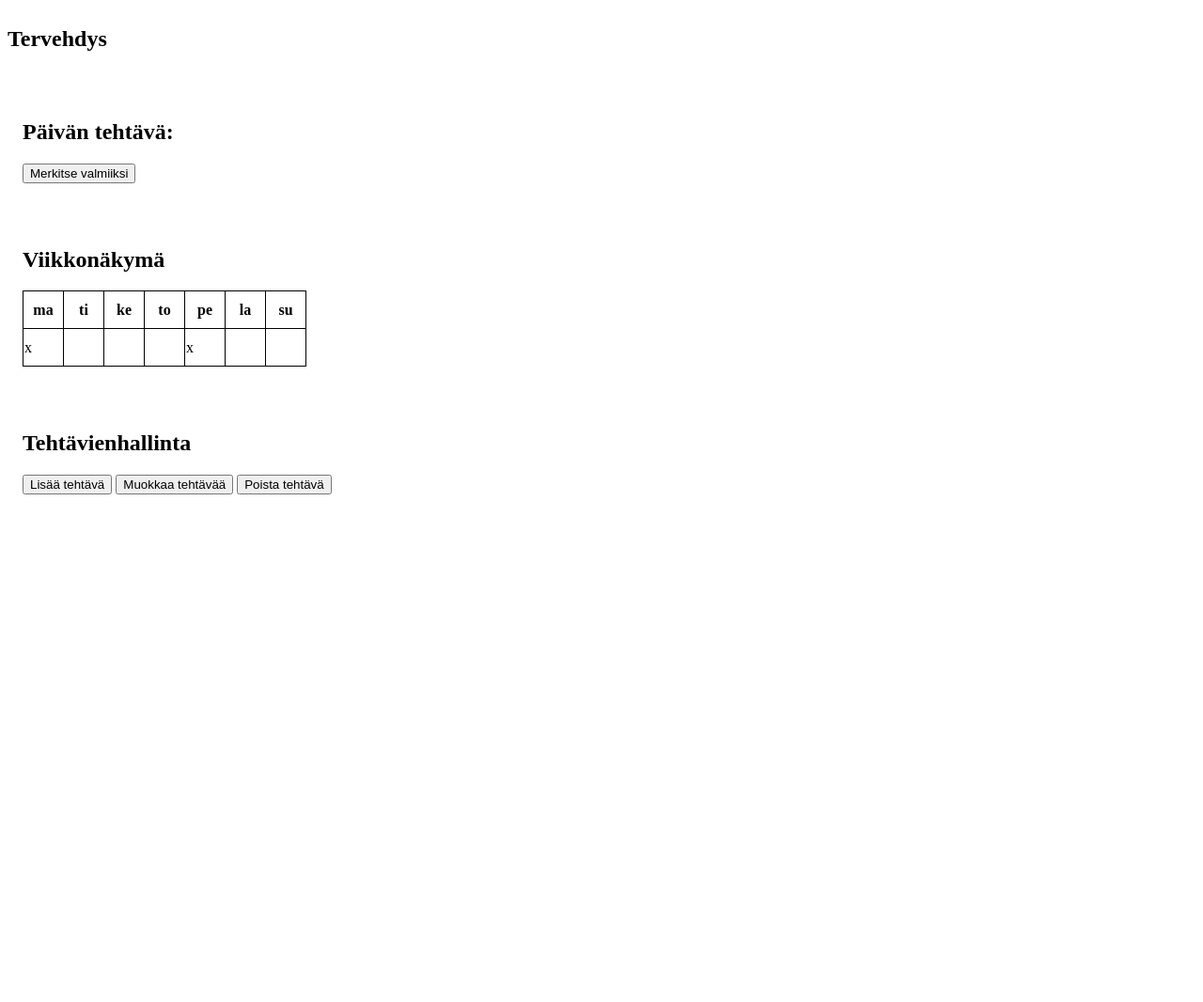
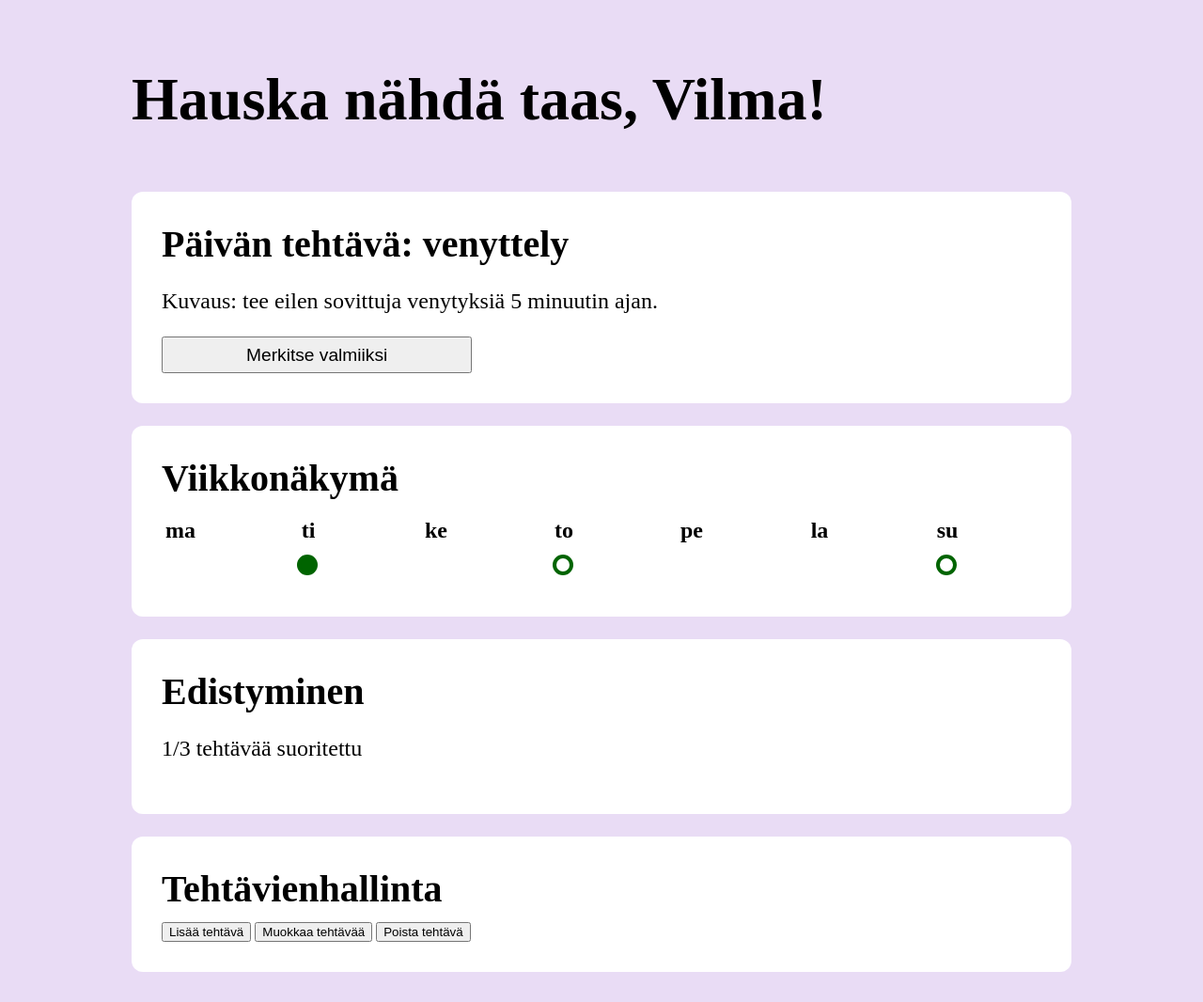
Before and after one commit to vilburger/TherapyApp, a PHP site: page / in a window 1280 px wide. Shown: the whole page at 94% size. Before the commit the page ends 526 px from the top, so only its background shows below. Run offline with PHP 8.4, Linux system fonts and the light colour scheme; lists and menus that the app fills with data are empty.

Commit message:
HTML jatkuu
- ulkonäön parantelua photari suunnitelmien avulla
- testausta mobiilikoossa

```diff
--- a/css/style.css
+++ b/css/style.css
@@ -1,13 +1,20 @@
 table,
 th,
 td {
-    border: 1px solid black;
+    border-style: none;
     border-collapse: collapse;
 }
 
 th,
 td {
     width: 40px;
+    font-size: 1.5rem;
+    padding: 0rem 3rem;
+}
+
+th:first-child,
+td:first-child {
+    padding-left: 0rem;
 }
 
 /* mikä on oikea tapa asettaa koko siten, että se tulee järkevästi? sotkeeko pixelinä annetut arvot? */
@@ -15,15 +22,74 @@ tr {
     height: 40px;
 }
 
-/* mikä on rem?*/
+body {
+    background-color: #e9dcf5;
+}
+
 .dashboard {
     display: flex;
     flex-direction: column;
-    gap: 1rem;
+    gap: 0.5rem;
+    max-width: 1000px;
+    margin: 0 auto;
+    padding: 0.5rem;
 }
 
-/* näihin ois kiva jotkut reunat/taustat */
 .card {
-    padding: 1rem;
+    padding: 2rem;
     border-radius: 12px;
+    background-color: white;
+    margin-bottom: 1rem;
 }
+
+h1 {
+    font-size: 4rem;
+    margin-top: 5;
+    margin-bottom: 5;
+}
+
+h2 {
+    font-size: 2.5rem;
+    margin-top: 0;
+    margin-bottom: 0.75rem;
+}
+
+p {
+    font-size: 1.5rem;
+}
+
+@media (max-width: 768px) {
+    h1 {
+        font-size: 2.5rem;
+    }
+
+    h2 {
+        font-size: 1.3rem;
+    }
+
+    p {
+        font-size: 0.9rem;
+    }
+
+    .card {
+        padding: 1rem;
+    }
+}
+
+#done {
+    font-size: 1.2rem;
+    padding: 0.4rem 5.5rem;
+}
+
+.dot {
+    width: 14px;
+    height: 14px;
+    border-radius: 50%;
+    border: 4px solid darkgreen;
+    display: inline-block;
+    margin-left: 0.5rem;
+}
+
+.done {
+    background-color: darkgreen;
+}
--- a/index.php
+++ b/index.php
@@ -3,24 +3,25 @@
 
 <head>
     <title>Terapiasovellus</title>
+    <meta name="viewport" content="width=device-width, initial-scale=1.0">
     <link rel="stylesheet" href="css/style.css">
 </head>
 
 <body>
     <main class="dashboard">
         <section class="welcome">
-            <h1>Tervehdys</h1>
+            <h1>Hauska nähdä taas, Vilma!</h1>
         </section>
 
         <section class="daily card">
-            <h2>Päivän tehtävä:</h2>
-            <p></p>
-            <button title="Paina merkitäksesi tehtävän suoritetuksi">Merkitse valmiiksi</button>
+            <h2>Päivän tehtävä: venyttely</h2>
+            <p>Kuvaus: tee eilen sovittuja venytyksiä 5 minuutin ajan.</p>
+            <button id="done" title="Paina merkitäksesi tehtävän suoritetuksi">Merkitse valmiiksi</button>
         </section>
 
         <section class="weekly card">
             <h2>Viikkonäkymä</h2>
-            <table>
+            <table class="week-table">
                 <tr>
                     <th>ma</th>
                     <th>ti</th>
@@ -31,15 +32,20 @@
                     <th>su</th>
                 </tr>
                 <tr>
-                    <td>x</td>
+                    <td></td>
+                    <td><span class="dot done"></span></td>
+                    <td></td>
+                    <td><span class="dot"></span></td>
                     <td></td>
                     <td></td>
-                    <td></td>
-                    <td>x</td>
-                    <td></td>
-                    <td></td>
+                    <td><span class="dot"></span></td>
                 </tr>
             </table>
+        </section>
+
+        <section class="progress card">
+            <h2>Edistyminen</h2>
+            <p>1/3 tehtävää suoritettu</p>
         </section>
 
         <section class="taskManagement card">
```
